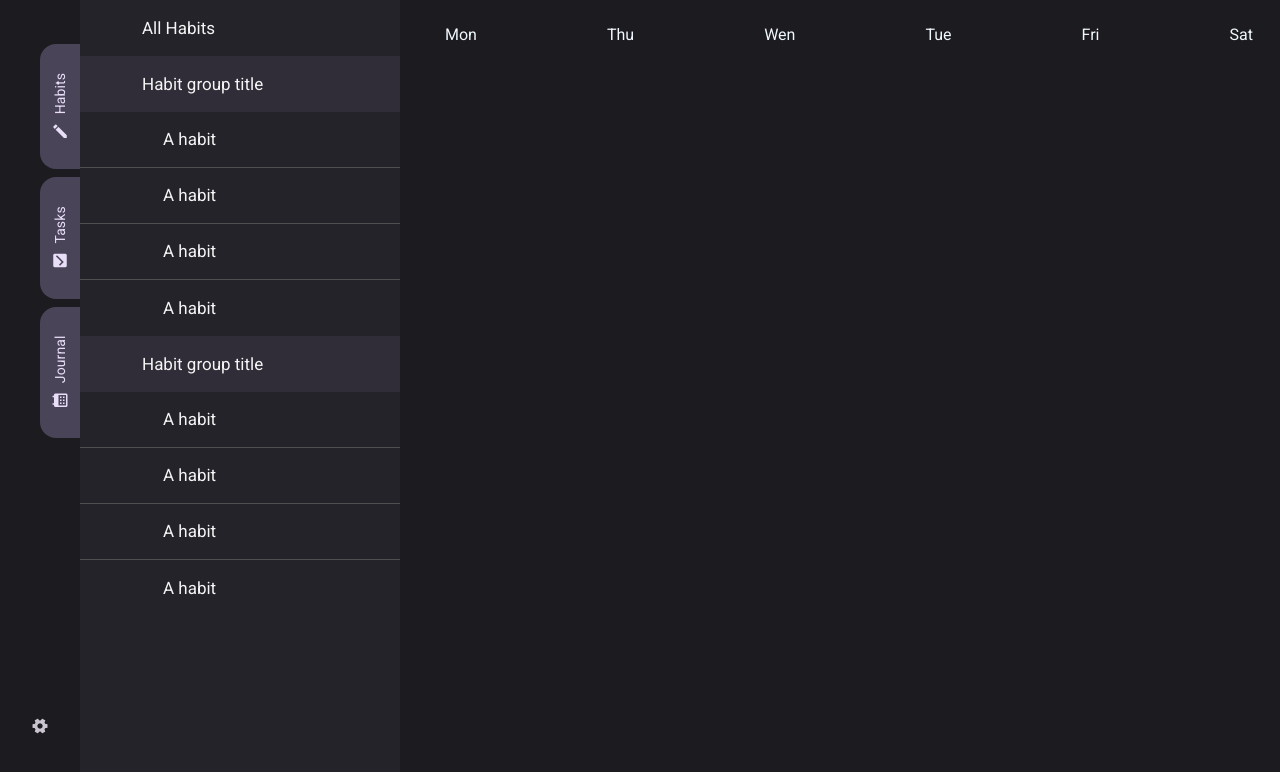
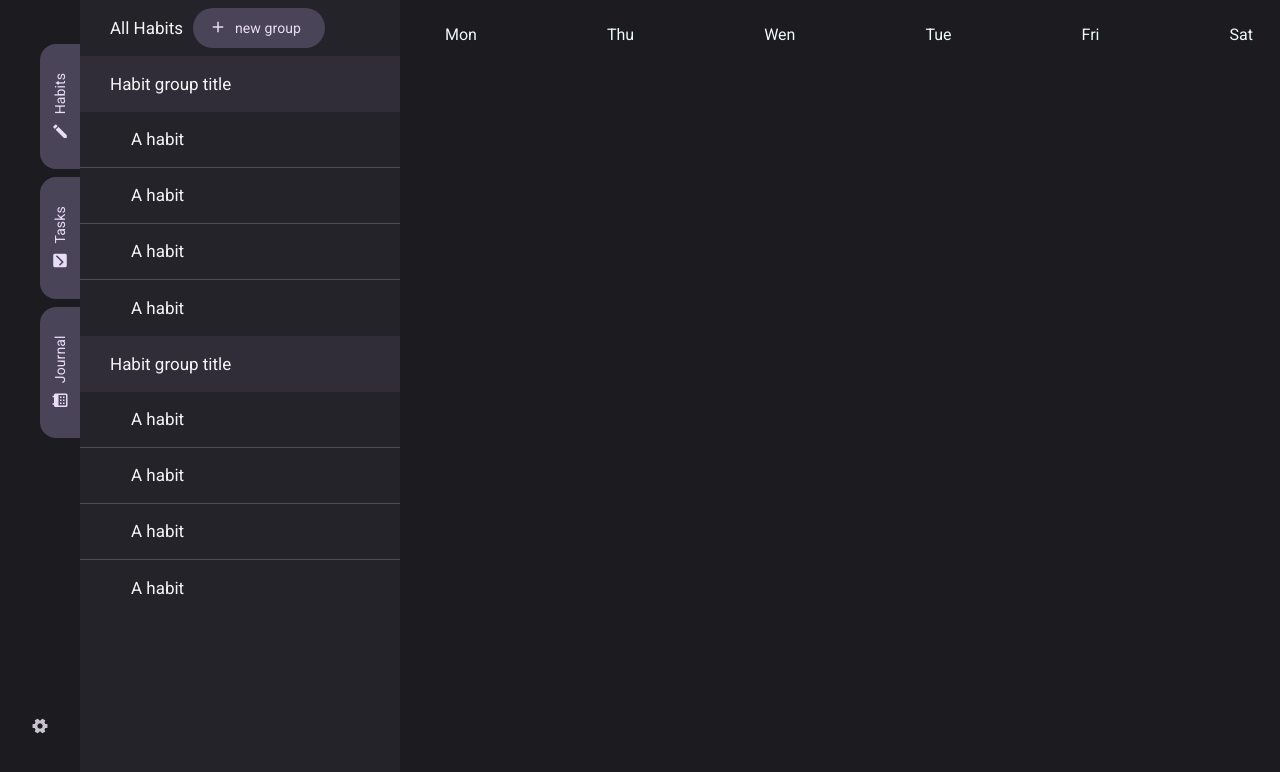
Before and after one commit to IlyaPonomarenko/HabitTrackerApp, a React (Create React App) app: page / in a window 1280 px wide. Shown: the top 772 px of the page. Built offline with nearby package versions, Linux system fonts and the light colour scheme.

Commit message:
Component clean-up

```diff
--- a/src/components/HabitGroup/HabitGroup.js
+++ b/src/components/HabitGroup/HabitGroup.js
@@ -1,11 +1,11 @@
 import React from "react";
 import HabitGroupEntry from "../HabitGroupEntry/HabitGroupEntry";
 import "./HabitGroup.scss";
-const HabitGroup = () => {
+const HabitGroup = (props) => {
 return (
     <div>
         <div className="habitGroup-title">
-            <h1 className="h1-habit">Habit group title</h1>
+            <h3 className="h1-habit">Habit group title</h3>
         </div>
             <div className="habitGroup-list">
                 <HabitGroupEntry></HabitGroupEntry>
--- a/src/components/HabitGroupEntry/HabitGroupEntry.js
+++ b/src/components/HabitGroupEntry/HabitGroupEntry.js
@@ -4,7 +4,7 @@ const HabitGroupEntry = () => {
 return (
     <div className="habitGroupEntry-container">
         <div className="habitGroupEntry-container__entry">
-            <h1 className="h1-habit">A habit</h1>
+            <h4 className="h1-habit">A habit</h4>
         </div>
     </div>
 )
--- a/src/containers/Habits/Habits.js
+++ /dev/null
@@ -1,28 +0,0 @@
-import React from "react";
-import HabitGroup from "../../components/HabitGroup/HabitGroup";
-import "./Habits.scss";
-const Habits = () => {
-return (
-    <div className="habits-frame">
-        <div className="habits-tab">
-            <div className="habits-tab__headline">
-                <h1 className="h1-habit">All Habits</h1>
-            </div>
-            <HabitGroup></HabitGroup>
-            <HabitGroup></HabitGroup>
-        </div>
-        <div className="habits-calendar">
-            <div className="habits-calendar__weekdays">
-                <div className="day">Mon</div>
-                <div className="day">Thu</div>
-                <div className="day">Wen</div>
-                <div className="day">Tue</div>
-                <div className="day">Fri</div>
-                <div className="day">Sat</div>
-                <div className="day">Sun</div>
-            </div>
-        </div>
-    </div>
-)
-};
- export default Habits;
--- /dev/null
+++ b/src/containers/Habits/Habits.jsx
@@ -0,0 +1,43 @@
+import React, { Component } from "react";
+import HabitGroup from "../../components/HabitGroup/HabitGroup";
+import Button from "../../components/Button/Button"
+import "./Habits.scss";
+
+
+class Habits extends Component {
+  state={
+    habitGroups:[],
+
+  };
+
+  createNewGroup (){
+
+  }
+  render() {
+    return (
+
+      <div className="habits-frame">
+        <div className="habits-tab">
+          <div className="habits-tab__headline">
+          <h2 className="h1-habit">All Habits</h2>
+            <Button onClick={this.createNewGroup} icon={"add"}>new group</Button>
+          </div>
+          <HabitGroup></HabitGroup>
+          <HabitGroup></HabitGroup>
+        </div>
+        <div className="habits-calendar">
+          <div className="habits-calendar__weekdays">
+            <div className="day">Mon</div>
+            <div className="day">Thu</div>
+            <div className="day">Wen</div>
+            <div className="day">Tue</div>
+            <div className="day">Fri</div>
+            <div className="day">Sat</div>
+            <div className="day">Sun</div>
+          </div>
+        </div>
+      </div>
+    );
+  }
+}
+export default Habits;
```
